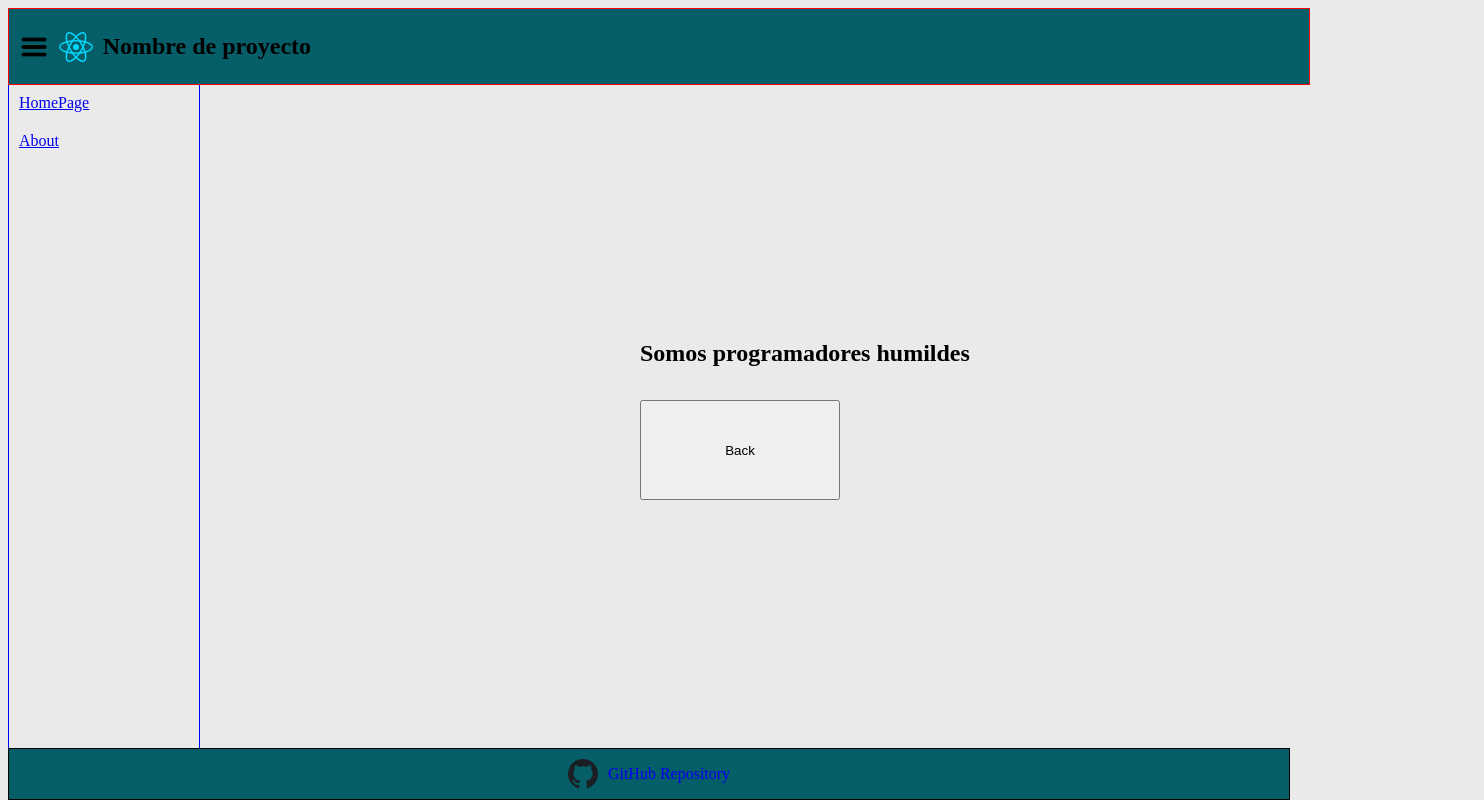
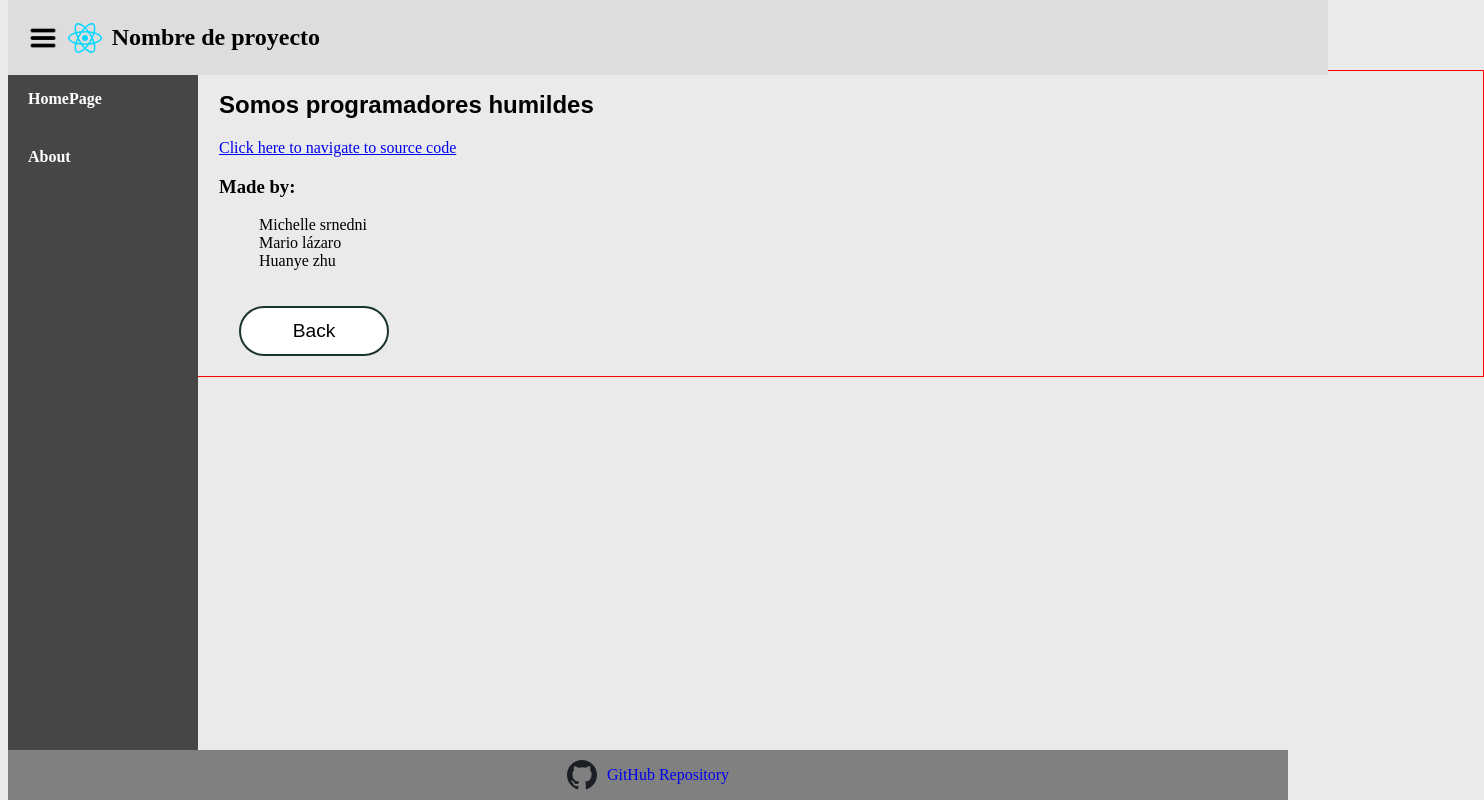
Before and after one commit to Huanye98/Recipe-Book-App, a React (Vite) app in the folder Recipe-Book-App/: page /about in a window 1280 px wide. Shown: the whole page, 1484 px wide, since content can reach past the window. Built offline with nearby package versions, Linux system fonts and the light colour scheme.

Commit message:
retoque hy

```diff
--- a/Recipe-Book-App/src/App.css
+++ b/Recipe-Book-App/src/App.css
@@ -12,102 +12,140 @@ body {
   padding: 0;
 }
 /* About */
-.about-back-btn{
-  height: 100px;
-  width: 200px;
-  left:50%;
-  top: 50%;
-  position: absolute;
+#about {
+  border: 1px solid red;
+  margin: 70px 0 50px 0;
+  display: flex;
+  flex-direction: column;
+  height: auto;
+  width: 100%;
+  padding-left: 210px;
 }
-  #about-h2{
-    position: absolute;
-    top: 40%;
-    left: 50%;
-    font-family: "Gordita Medium";
+.about-back-btn {
+  height: 50px;
+  width: 150px;
+  background-color: #ffffff;
+  border-radius: 25px;
+  border: 2px #1B332E solid;
+  font-size: 1.2rem;
+  margin:20px 20px;
+}
+#about-h2 {
+  font-family: "Gordita Medium", sans-serif;
+}
+#creadores li{
+  list-style-type: none;
 }
 /*error 404*/
-  #sorry{
+#sorry {
   position: absolute;
   left: 50%;
   top: 50%;
+  text-align: center;
 }
 /*Details*/
-.recipe-details{
+.recipe-details {
   left: 200px;
-  position: absolute;
-  border: solid yellow 2px;
+  position: relative;
 }
-.details-img-food{
+.details-img-food {
   background-size: cover;
   width: 80vw;
   height: 30vh;
 }
-.details-back-btn{
+.details-back-btn {
   left: 50%;
   bottom: 50%;
   height: 100px;
   width: 100px;
+  background-color: #a8a8a8;
 }
 
 /* Components*/
 /* NAV */
 nav {
+  position: absolute;
+  top: 0;
   display: flex;
   align-items: center;
   justify-content: auto;
   position: fixed;
   gap: 10px;
 
-  background-color: #055e68;
+  background-color: #dddddd;
 
-  padding: 0 10px;
+  padding: 0 20px;
   margin: 0 0;
   z-index: 2;
 
-  width: 100vw;
+  width: 100%;
   height: 75px;
 
-  border: 1px solid red;
+
 }
 
 nav img {
   height: 30px;
 }
-#form-container{
-  border: 2px solid greenyellow;
+#form-container {
   height: 125px;
-  width: 78vw;
+  width: 76vw;
   position: absolute;
-  right: 0;
-  margin-top:75px;
+  margin-left: 190px;
+  margin-top: 70px;
+  padding-left: 20px;
+  justify-content: center;
+  align-items: center;
+}
+form {
+  display: flex;
+  justify-content: flex-start;
+  align-items: flex-start;
+  gap: 15px;
+  max-width: 600px;
+  padding: 20px;
+  background-color: #fff;
+  border-radius: 5px;
+  height: 150px;
+}
+form div {
+  display: flex;
+  flex-direction: column;
+}
 
+form label {
+  margin-bottom: 5px;
+  font-weight: bold;
 }
-form{
+form input{
+  width: auto;
+  margin: 5px ;
+}
+
+form button{
+  font-weight: 600;
+  margin: 25px 10px;
+  padding: 5px 10px;
+  border-radius: 5px;
+}
+/*SideBar*/
+
+#side-bar {
+  height: 100%;
+  width: 190px;
+  position: fixed;
+  top: 70px;
   display: flex;
- justify-content: space-between;
- align-items: center;
+  flex-direction: column;
+  background-color: #464646;
+  font-weight: 600;
 
 
 }
-form input{
-  width: auto;
-}
-
-/*SideBar*/
-
-#side-bar {
-  display: visible;
-  height: 90vh;
-  width: 190px;
-  border: solid 1px blue;
-  position: fixed;
-  margin-top: 75px;
-  display: flex;
-  flex-direction: column;
-}
-#side-bar *{
-  padding: 10px 10px
-
+#side-bar a {
+  padding: 20px 20px;
+  text-decoration: none;
+  color: white;
 }
 /*Footer*/
 
@@ -115,8 +153,7 @@ footer {
   height: 50px;
   width: 100vw;
 
-  background-color: #055e68;
-  border: 1px solid black;
+  background-color: #808080;
   color: white;
 
   display: flex;
@@ -130,14 +167,14 @@ footer {
 footer a {
   text-decoration: none;
 }
-footer a:visited{
+footer a:visited {
   color: white;
 }
-footer a:hover{
+footer a:hover {
   color: purple;
 }
 
-footer img{
+footer img {
   height: 30px;
 }
 /*List Container*/
@@ -145,14 +182,13 @@ footer img{
 #list-container {
   display: flex;
   flex-wrap: wrap;
-  border: 1px solid red;
   width: 80vw;
   position: absolute;
   right: 0;
-  margin: 200px 0;
+  margin: 300px 0;
   left: 200px;
   padding-bottom: 50px;
-
+  justify-content: space-evenly;
 }
 
 /* Items */
@@ -162,17 +198,15 @@ footer img{
   flex-direction: column;
   width: 300px;
   border-radius: 5px;
-  box-shadow: #bdbdbd 5px 5px  10px -2.5px;
+  box-shadow: #bdbdbd 5px 5px 10px -2.5px;
   background-color: white;
 }
-#card-button-div{
+#card-button-div {
   display: flex;
   justify-content: space-evenly;
-
 }
 
 .recipe-container button {
-
   width: 100px;
   height: 20px;
   border: none;
@@ -184,13 +218,11 @@ footer img{
 
 .recipe-container h3 {
   display: flex;
-
 }
-.container-text{
+.container-text {
   padding-left: 20px;
   box-shadow: inset 5px 0 10px 5px rgb(245, 244, 244);
 }
-
 
 .img-food {
   background-repeat: no-repeat;
--- a/Recipe-Book-App/src/App.jsx
+++ b/Recipe-Book-App/src/App.jsx
@@ -21,8 +21,8 @@ function App() {
     <Sidebar />
 
     <Routes>
-      <Route path="/" element={<HomePage id="home-page" recipes={recipes} setRecipes={setRecipes}/>}></Route>
-      <Route path="/about" element={<About id="about" />}></Route>
+      <Route path="/" element={<HomePage recipes={recipes} setRecipes={setRecipes}/>}></Route>
+      <Route path="/about" element={<About />}></Route>
       <Route path="/recipes/:recipeId" element={<RecipeDetails recipes={recipes} setRecipes={setRecipes}/>}></Route>
 
       <Route path="*" element={<NotFoundPage id="not-found-page" />}></Route>
--- a/Recipe-Book-App/src/components/Form.jsx
+++ b/Recipe-Book-App/src/components/Form.jsx
@@ -4,7 +4,7 @@ function Form(props) {
     const [name,setName] = useState("")
     const [servings,setServings] = useState(0)
     const [calories,setCalories] = useState(0)
-    const [img,setImg] = useState("")
+    const [img,setImg] = useState('')
     const [newId,setNewId] = useState(0);
 
     function handleName(event){
@@ -25,8 +25,13 @@ function Form(props) {
         setName(name)
         setServings(servings)
         setCalories(calories)
-        setImg(img)
         generateNewId();
+
+        if(img === ""){
+            setImg("../assets/images.jpg")
+        }else{
+            setImg(img)
+        }
         const newObject = {name,calories,servings,img}
 
 
@@ -45,7 +50,7 @@ function Form(props) {
         <form onSubmit={handleSubmit}>
             <div>
             <label htmlFor="name"> Recipe name: </label>
-            <input type='text' name='name' onChange={handleName} value={name}></input>
+            <input type='text' name='name' placeholder='Enter recipe name' onChange={handleName} value={name}></input>
             <br />
             <label htmlFor="calories">Calories :</label>
             <input type='text' name='calories' onChange={handleCalories} value={calories}></input>
@@ -55,11 +60,13 @@ function Form(props) {
             <label htmlFor="servings"> Servings: </label>
             <input type='text' name='servings'  onChange={handleServings} value={servings}></input>
             <br />
+
             <label htmlFor="image"> Image url: </label>
-            <input type="text" name='image' placeholder='../assets/burger-bar.png' onChange={handleImg} value={img}/>
+            <input type="text" name='image' placeholder="Enter image url" onChange={handleImg} value={img}/>
             <br />
+            </div>
             <button type='submit'>Submit</button>
-            </div>
+
         </form>
     </div>
   )
--- a/Recipe-Book-App/src/main.jsx
+++ b/Recipe-Book-App/src/main.jsx
@@ -1,7 +1,6 @@
 import React from "react";
 import ReactDOM from "react-dom/client";
 import App from "./App.jsx";
-import "./index.css";
 import { BrowserRouter } from "react-router-dom";
 
 ReactDOM.createRoot(document.getElementById("root")).render(
--- a/Recipe-Book-App/src/pages/About.jsx
+++ b/Recipe-Book-App/src/pages/About.jsx
@@ -3,12 +3,22 @@ import { Link } from "react-router-dom";
 
 function About() {
   return (
-    <div>
+    <div id="about">
       <h2 id="about-h2">Somos programadores humildes</h2>
+      <a href="https://github.com/Huanye98/Recipe-Book-App">Click here to navigate to source code</a>
 
+      <div id="creadores">
+      <h3>Made by:</h3>
+        <ul>
+          <li>Michelle srnedni</li>
+          <li>Mario lázaro</li>
+          <li>Huanye zhu</li>
+        </ul>
+      </div>
       <Link to="/">
         <button className="about-back-btn">Back</button>
       </Link>
+
     </div>
   );
 }
--- a/Recipe-Book-App/src/pages/HomePage.jsx
+++ b/Recipe-Book-App/src/pages/HomePage.jsx
@@ -6,7 +6,7 @@ function HomePage(props) {
   const { recipes, setRecipes } = props;
 
   return (
-    <div>
+    <div id="home-page">
       <Form recipes={recipes} setRecipes={setRecipes} />
       <RecipesList recipes={recipes} setRecipes={setRecipes} />
     </div>
```
Also changed, not shown: Recipe-Book-App/src/components/UpdateForm.jsx (+22 -0 lines), Recipe-Book-App/src/assets/images.jpg (added), Recipe-Book-App/src/index.css (deleted), Recipe-Book-App/src/todo.txt. Lines whose indentation alone changed are shown as unchanged.
